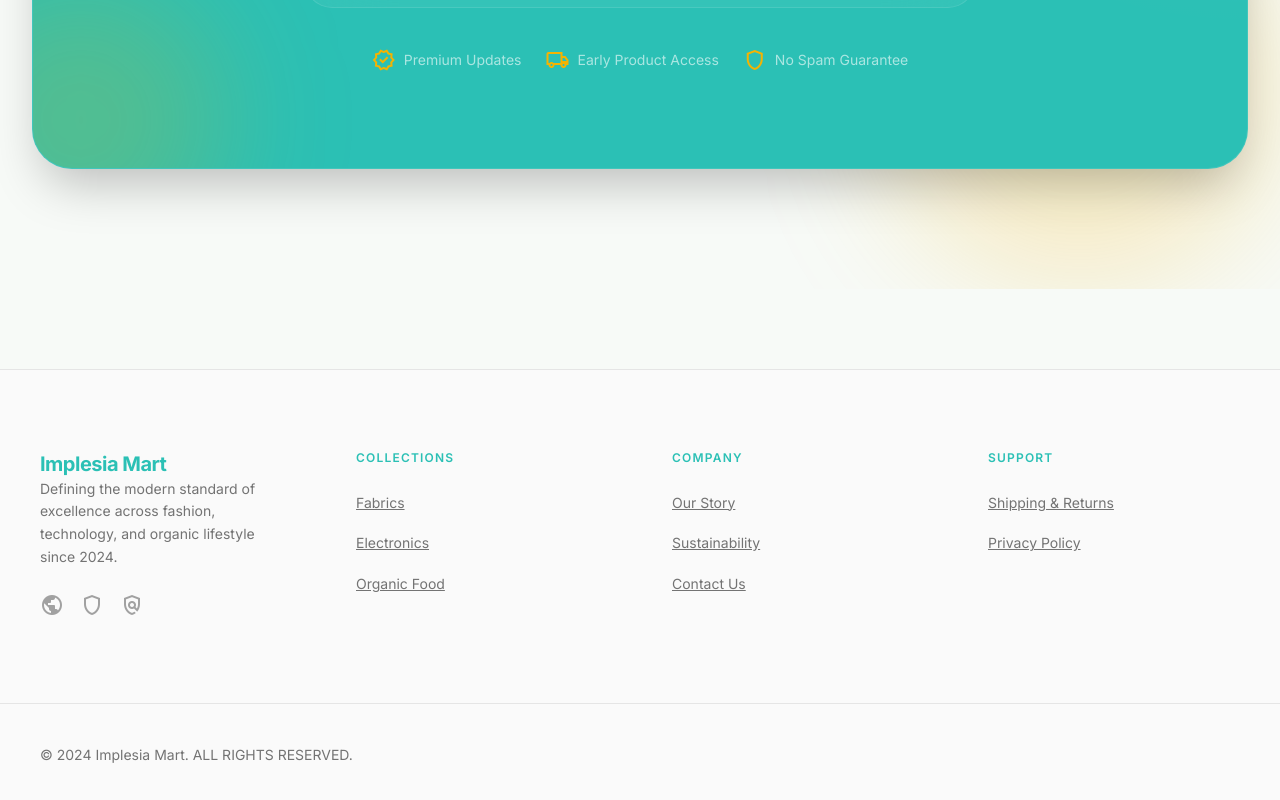
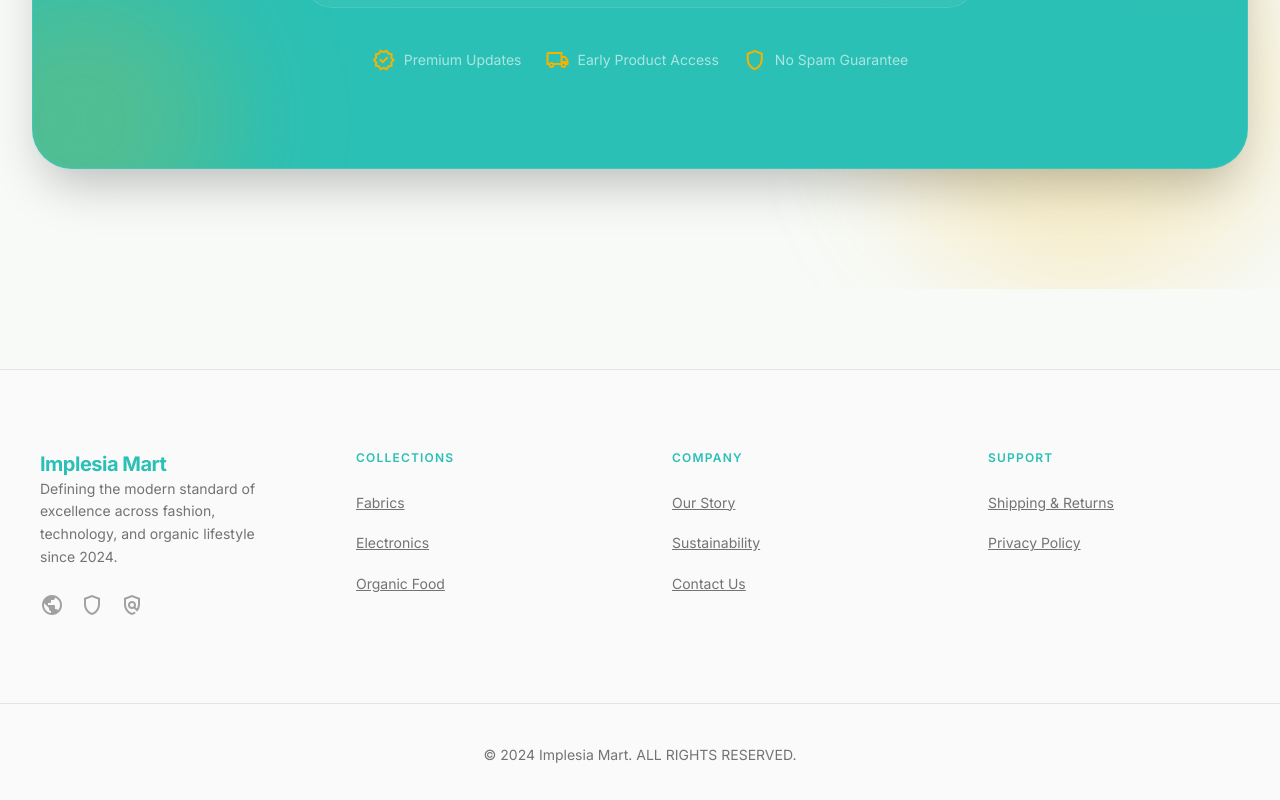
Before and after one commit to implesia/implesia-mart, a Next.js app: page / in a window 1280 px wide. Shown: the part 6427-7227 px from the top of the page. Built offline with nearby package versions, Linux system fonts and the light colour scheme.

Commit message:
updated footer

```diff
--- a/app/(client)/_components/common/footer.tsx
+++ b/app/(client)/_components/common/footer.tsx
@@ -108,7 +108,7 @@ export default function Footer() {
         </div>
       </div>
       <div className="mx-auto max-w-[1440px] border-t border-neutral-200 px-10 py-10 text-center md:text-left dark:border-neutral-800">
-        <p className="text-sm leading-relaxed text-neutral-500 dark:text-neutral-400">
+        <p className="text-sm text-center leading-relaxed text-neutral-500 dark:text-neutral-400">
           © 2024 {SITE_NAME}. ALL RIGHTS RESERVED.
         </p>
       </div>
```
